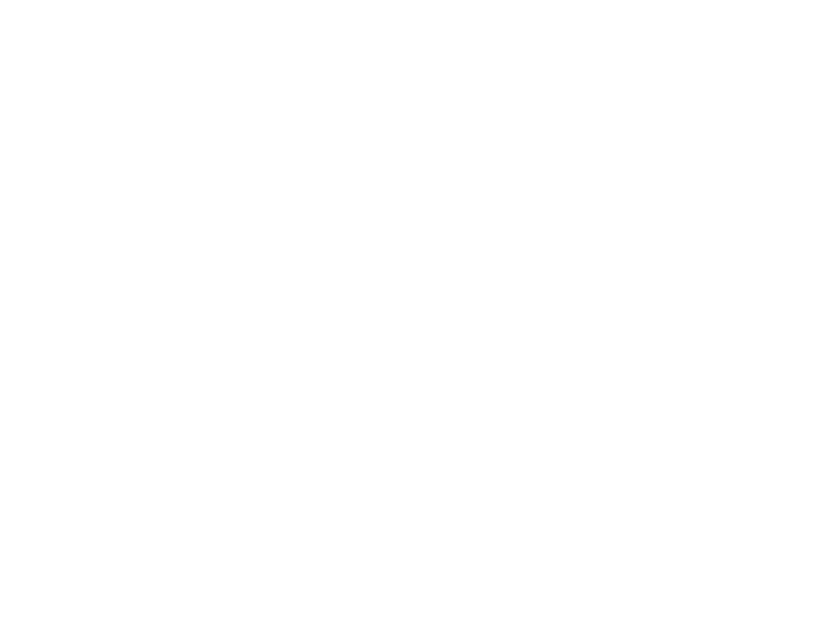
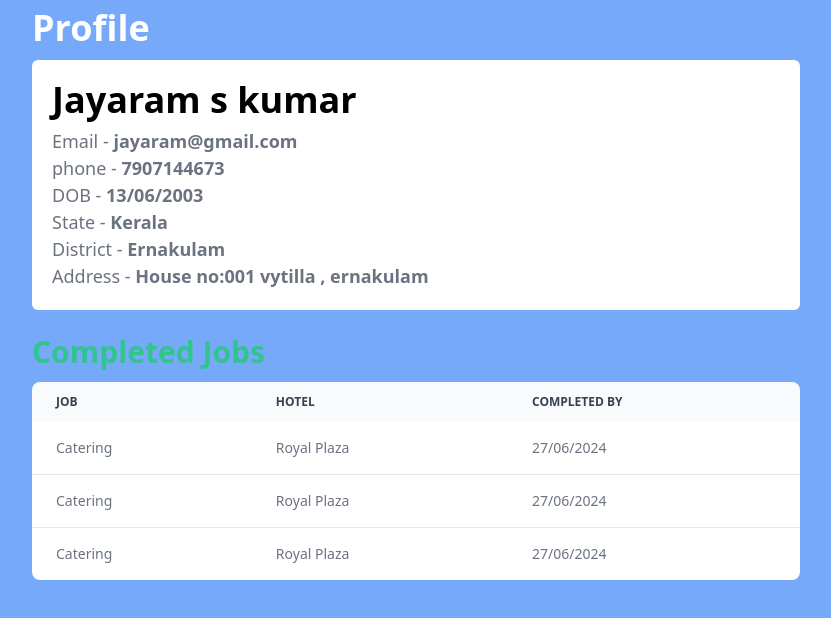
Before and after one commit to afreediz/odc_platform, a React (Create React App) app in the folder client/: page /user/1 in a window 1280 px wide. Before the commit this address had no page. Shown: the top 618 px of the page, without its empty margins (224-1055 px from the left). Built offline with nearby package versions, Linux system fonts and the light colour scheme; no server answers.

Commit message:
making profile page

```diff
--- a/client/package.json
+++ b/client/package.json
@@ -13,6 +13,7 @@
     "react-redux": "^9.1.0",
     "react-router-dom": "^6.22.3",
     "react-scripts": "5.0.1",
+    "redux": "^5.0.1",
     "web-vitals": "^2.1.4"
   },
   "scripts": {
--- a/client/src/App.js
+++ b/client/src/App.js
@@ -4,6 +4,7 @@
 import Signup from "./pages/Signup";
 import Home from "./pages/Home";
 import Login from "./pages/Login";
+import Profile from "./pages/user/Profile";
 
 function App() {
   const { user, setUser } = useContext(usercontext)
@@ -16,6 +17,7 @@
           <Route path="/" element={<Home/>}/>
           <Route path="/signup" element={<Signup/>}/>
           <Route path="/login" element={<Login/>}/>
+          <Route path="/user/:id" element={<Profile/>}/>
         </Routes>
       </BrowserRouter>
     </div>
--- a/client/src/pages/user/Profile.jsx
+++ b/client/src/pages/user/Profile.jsx
@@ -1,24 +1,64 @@
 import React, { useEffect, useState } from 'react'
 import { API_URL } from '../../constants'
 import axios from 'axios'
+import { Table } from 'flowbite-react'
 
-const profile = () => {
+const Profile = () => {
   const [data, setData] = useState(null)
   const [error, setError] = useState("")
-  useEffect(()=>{
-    async function loadData(){
-      try{
-        const res = await axios.get(API_URL+'user/profile');
-        setData(res.data.user)
-      }catch({response}){
-        setError(response.data.message)
+  useEffect(() => {
+    async function loadData() {
+      try {
+        const res = await axios.get(API_URL + 'user/profile');
+        //setData(res.data.user)
+      } catch ({ response }) {
+        //setError(response.data.message)
       }
     }
     loadData()
-  },[])
+  }, [])
   return (
-    <div>user profile</div>
+    <div className='bg-blue-400 h-screen pt-2'>
+      <h1 className='md:text-4xl text-2xl font-semibold  text-white mb-3 md:w-[60%] sm:w-[80%] w-[90%] mx-auto'>Profile</h1>
+      <div className='bg-white md:w-[60%] sm:w-[80%] w-[90%] mx-auto md:p-5 p-4 rounded-md mb-6'>
+        <h1 className='md:text-4xl text-2xl font-semibold mb-2' >Jayaram s kumar</h1>
+        <p className='text-[15px] md:text-[18px] text-gray-500'>Email - <span className='font-semibold'>jayaram@gmail.com</span></p>
+        <p className='text-[15px] md:text-[18px] text-gray-500'>phone - <span className='font-semibold'>7907144673</span></p>
+        <p className='text-[15px] md:text-[18px] text-gray-500'>DOB - <span className='font-semibold'>13/06/2003</span></p>
+        <p className='text-[15px] md:text-[18px] text-gray-500'>State - <span className='font-semibold'>Kerala</span></p>
+        <p className='text-[15px] md:text-[18px] text-gray-500'>District - <span className='font-semibold'>Ernakulam</span></p>
+        <p className='text-[15px] md:text-[18px] text-gray-500'>Address - <span className='font-semibold'>House no:001 vytilla , ernakulam</span></p>
+      </div>
+
+      <h1 className='md:text-3xl text-xl font-semibold  text-green-400 mb-3 md:w-[60%] sm:w-[80%] w-[90%] mx-auto'>Completed Jobs</h1>
+      <div className="overflow-x-auto md:w-[60%] sm:w-[80%] w-[90%] mx-auto">
+        <Table>
+          <Table.Head>
+            <Table.HeadCell>Job</Table.HeadCell>
+            <Table.HeadCell>Hotel</Table.HeadCell>
+            <Table.HeadCell>Completed by</Table.HeadCell>
+          </Table.Head>
+          <Table.Body className="divide-y">
+            <Table.Row className="bg-white dark:border-gray-700 dark:bg-gray-800">
+              <Table.Cell>Catering</Table.Cell>
+              <Table.Cell>Royal Plaza</Table.Cell>
+              <Table.Cell>27/06/2024</Table.Cell>
+            </Table.Row>
+            <Table.Row className="bg-white dark:border-gray-700 dark:bg-gray-800">
+            <Table.Cell>Catering</Table.Cell>
+              <Table.Cell>Royal Plaza</Table.Cell>
+              <Table.Cell>27/06/2024</Table.Cell>
+            </Table.Row>
+            <Table.Row className="bg-white dark:border-gray-700 dark:bg-gray-800">
+            <Table.Cell>Catering</Table.Cell>
+              <Table.Cell>Royal Plaza</Table.Cell>
+              <Table.Cell>27/06/2024</Table.Cell>
+            </Table.Row>
+          </Table.Body>
+        </Table>
+      </div>
+    </div>
   )
 }
 
-export default profile
+export default Profile
```
Also changed, not shown: 1 other file (tests, documents, lock files or other folders).
